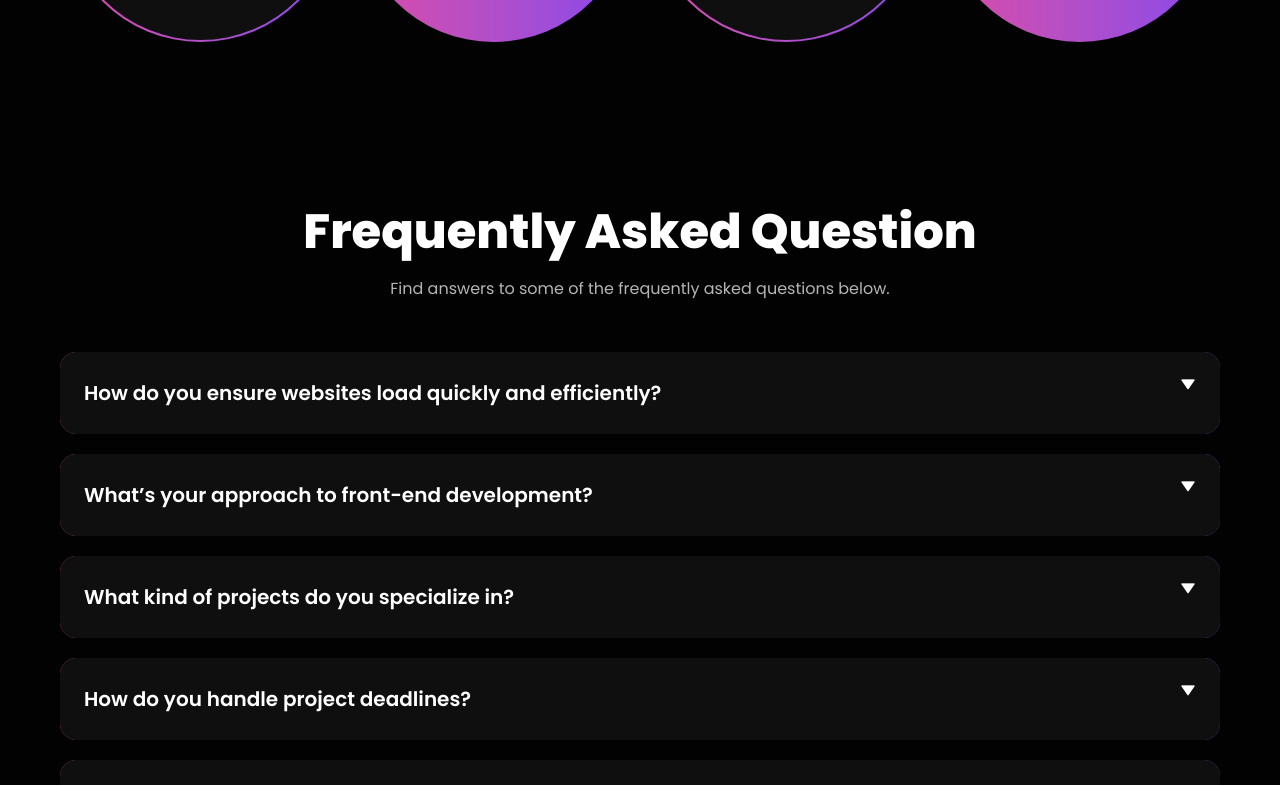
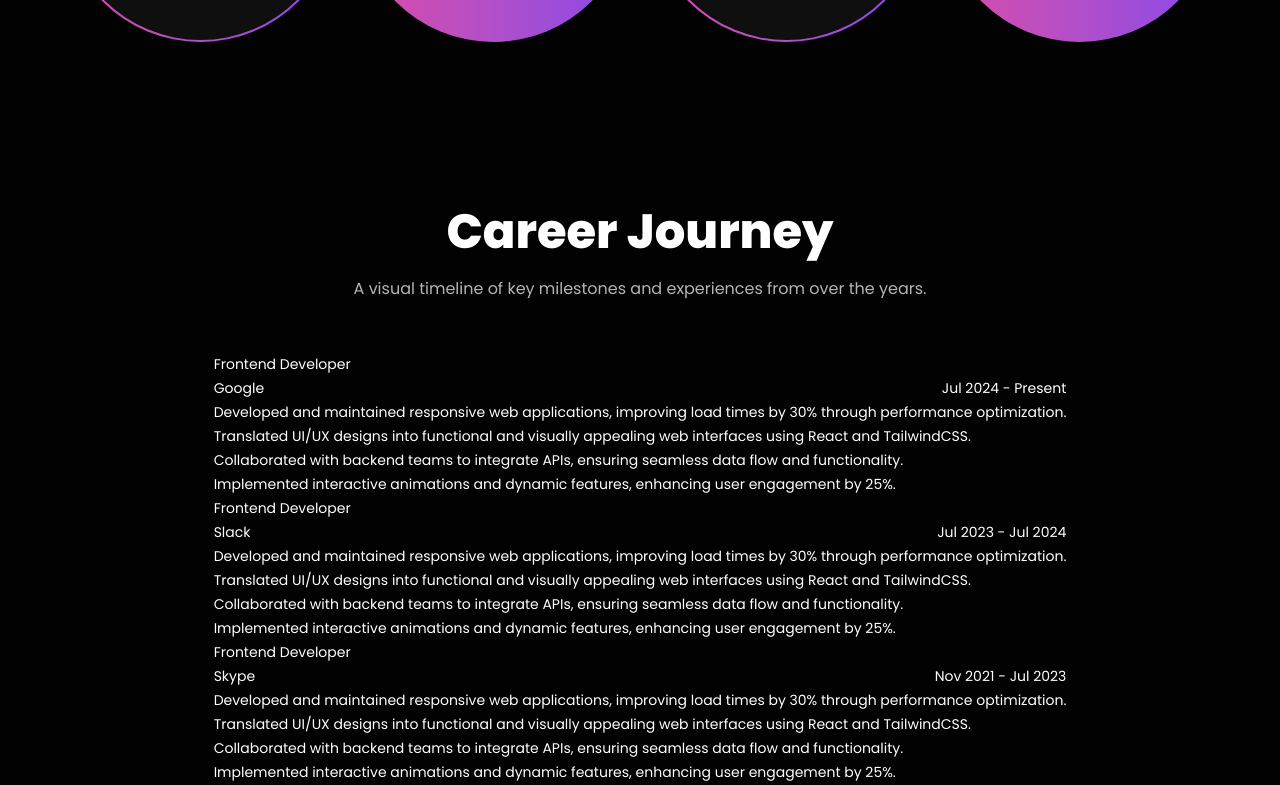
Before and after one commit to NikolausAlbert-cloud/WPH-Portfolio, a Next.js app: page / in a window 1280 px wide. Shown: the part 1800-2585 px from the top of the page. Built offline with nearby package versions, Linux system fonts and the light colour scheme.

Commit message:
on career journey

```diff
--- /dev/null
+++ b/src/app/home/partials/career_journey.tsx
@@ -0,0 +1,18 @@
+import React from 'react';
+
+import Career_journeyCard from '@/components/component/career_jorneyCard';
+import Section from '@/components/layouts/section';
+
+const Career_journey = () => {
+  return (
+    <Section
+      id='career-jorney'
+      title='Career Journey'
+      description='A visual timeline of key milestones and experiences from over the years.'
+    >
+      <Career_journeyCard />
+    </Section>
+  );
+};
+
+export default Career_journey;
--- a/src/app/home/partials/navbar.tsx
+++ b/src/app/home/partials/navbar.tsx
@@ -13,7 +13,7 @@
   SheetTrigger,
 } from '@/components/ui/sheet';
 
-import { navigationData } from '@/constants/navigation-data';
+import { navigationData } from '@/constants/navigationData';
 
 const Navbar = () => {
   return (
--- a/src/app/home/partials/why_standout_table.tsx
+++ b/src/app/home/partials/why_standout_table.tsx
@@ -12,7 +12,7 @@
   TableBody_radixUi,
 } from '@/components/ui/table_radixUi';
 
-import { DataTable, HeaderTable } from '@/constants/why_standout_data';
+import { DataTable, HeaderTable } from '@/constants/why_standoutData';
 
 const Why_standout_table = () => {
   return (
--- a/src/app/page.tsx
+++ b/src/app/page.tsx
@@ -1,3 +1,4 @@
+import Career_journey from './home/partials/career_journey';
 import Faq from './home/partials/faq';
 import Hero from './home/partials/hero';
 import Hero_picture from './home/partials/hero_picture';
@@ -14,6 +15,7 @@
       <Hero />
       <Hero_picture />
       <Who_I_am />
+      <Career_journey />
       <Faq />
       <Why_standout_table />
       <Project_exp />
--- /dev/null
+++ b/src/components/component/career_jorneyCard.tsx
@@ -0,0 +1,24 @@
+import { careerJourneyData } from '@/constants/career_journeyData'
+
+const Career_journeyCard = () => {
+  return (
+    <div>
+    {careerJourneyData.map((item, i) => (
+      <div key={i}>
+        <h3>{item.title}</h3>
+        <div className="flex-between">
+          <p>{item.company}</p>
+          <p>{item.time}</p>
+        </div>
+        {item.tasks.map((task, j) => (
+          <ul key={`${i}.${j}`}>
+            <li>{task.description}</li>
+          </ul>
+        ))}
+      </div>
+    ))}
+    </div>
+  )
+}
+
+export default Career_journeyCard
--- /dev/null
+++ b/src/constants/career_journeyData.tsx
@@ -0,0 +1,71 @@
+type taskProps = {
+  description: string;
+};
+
+
+type careerJourneyDataProps = {
+  title: string;
+  company: string;
+  time: string;
+  tasks: taskProps[];
+}
+
+export const careerJourneyData: careerJourneyDataProps[] = [
+  {
+    title: "Frontend Developer",
+    company: "Google",
+    time: "Jul 2024 - Present",
+    tasks: [
+      {
+        description: "Developed and maintained responsive web applications, improving load times by 30% through performance optimization."
+      },
+      {
+        description: "Translated UI/UX designs into functional and visually appealing web interfaces using React and TailwindCSS."
+      },
+      {
+        description: "Collaborated with backend teams to integrate APIs, ensuring seamless data flow and functionality."
+      },
+      {
+        description: "Implemented interactive animations and dynamic features, enhancing user engagement by 25%."
+      },
+    ],
+  },
+  {
+    title: "Frontend Developer",
+    company: "Slack",
+    time: "Jul 2023 - Jul 2024",
+    tasks: [
+      {
+        description: "Developed and maintained responsive web applications, improving load times by 30% through performance optimization."
+      },
+      {
+        description: "Translated UI/UX designs into functional and visually appealing web interfaces using React and TailwindCSS."
+      },
+      {
+        description: "Collaborated with backend teams to integrate APIs, ensuring seamless data flow and functionality."
+      },
+      {
+        description: "Implemented interactive animations and dynamic features, enhancing user engagement by 25%."
+      },
+    ],
+  },
+  {
+    title: "Frontend Developer",
+    company: "Skype",
+    time: "Nov 2021 - Jul 2023",
+    tasks: [
+      {
+        description: "Developed and maintained responsive web applications, improving load times by 30% through performance optimization."
+      },
+      {
+        description: "Translated UI/UX designs into functional and visually appealing web interfaces using React and TailwindCSS."
+      },
+      {
+        description: "Collaborated with backend teams to integrate APIs, ensuring seamless data flow and functionality."
+      },
+      {
+        description: "Implemented interactive animations and dynamic features, enhancing user engagement by 25%."
+      },
+    ],
+  },
+];
```
Also changed, not shown: src/constants/navigationData.ts (renamed from src/constants/navigation-data.ts), src/constants/why_standoutData.tsx (renamed from src/constants/why_standout_data.tsx).
